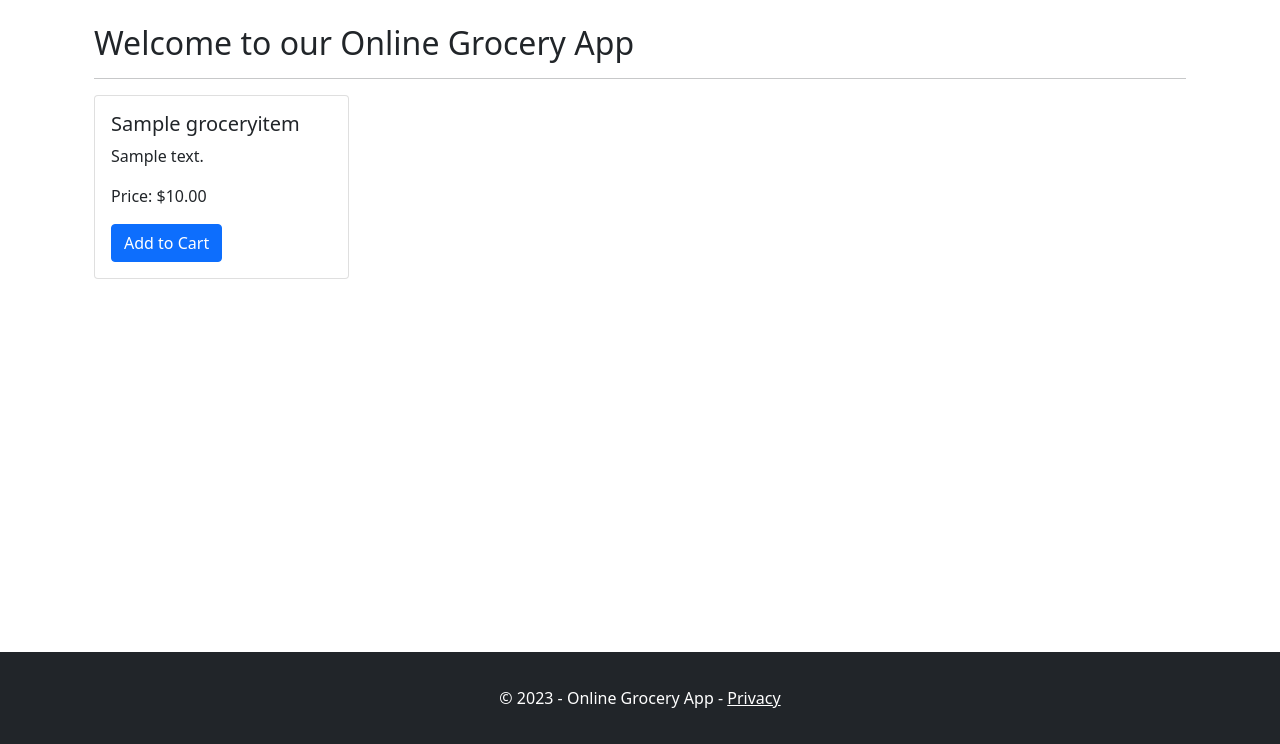
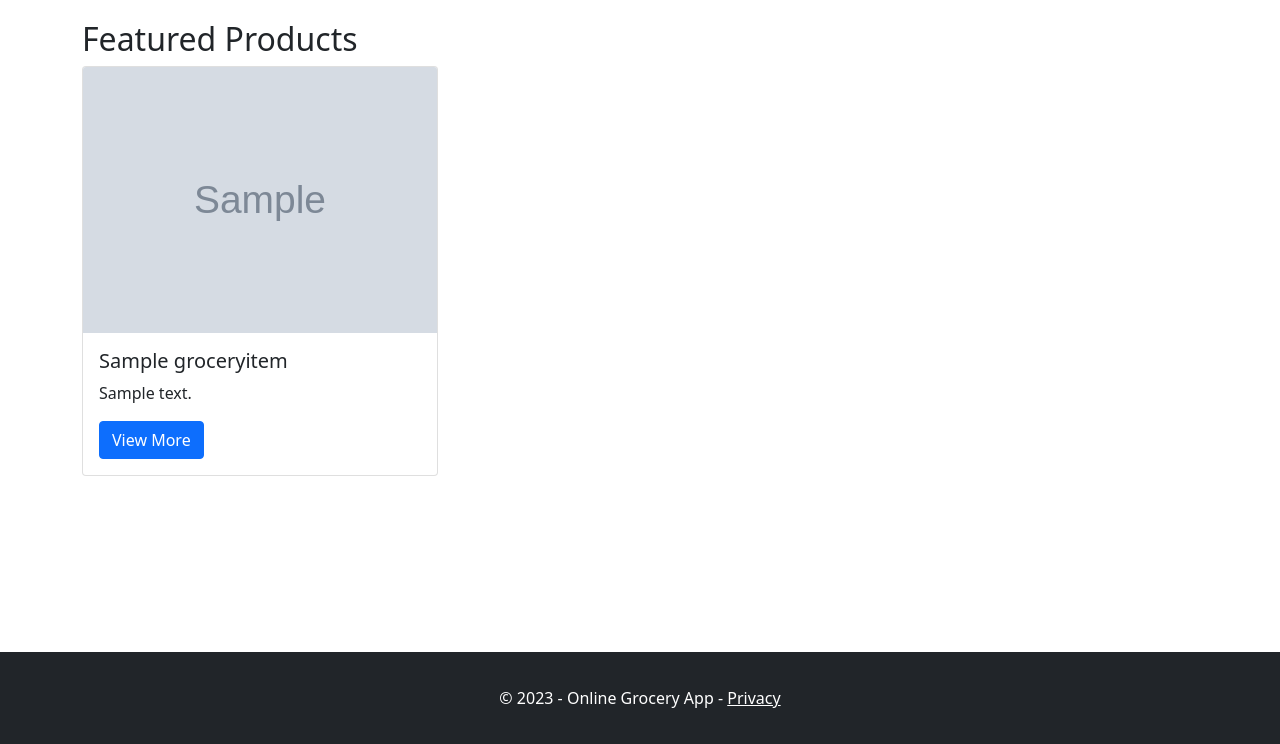
Before and after one commit to BinodAlgo/GroceryApp, an ASP.NET Core app: page / in a window 1280 px wide. Shown: the part 56-800 px from the top of the page. Run offline with ASP.NET Core 8, Linux system fonts and the light colour scheme; tables that the repository leaves empty hold one stand-in row (values such as "Sample post"); grey boxes marked "Sample" are stand-in pictures; style sheets or scripts are compiled from the project's sources; the project's own start-up code is not run, and a stand-in starts its controllers and pages.

Commit message:
upload new images

```diff
--- a/Views/Home/Index.cshtml
+++ b/Views/Home/Index.cshtml
@@ -1,28 +1,23 @@
 @model IEnumerable<GroceryItem>
 
-<!-- Main Content -->
-<div class="container mt-4">
-    <h2>Welcome to our Online Grocery App</h2>
-    <hr>
-
-    <!-- Grocery Items -->
+@{
+    ViewData["Title"] = "Home Page";
+    Layout = "~/Views/Shared/_Layout.cshtml";
+}
+<h2>Featured Products</h2>
 <div class="row">
     @foreach (var item in Model)
     {
-            <div class="col-lg-3 col-md-4 col-sm-6 mb-4">
+        <div class="col-md-4 mb-4">
             <div class="card">
+                <img src="@Url.Content(item.ImageUrl)" class="card-img-top" alt="Grocery Item Image">
                 <div class="card-body">
                     <h5 class="card-title">@item.Name</h5>
                     <p class="card-text">@item.Description</p>
-                        <p class="card-text">Price: $@item.Price.ToString("F2")</p>
-                        <form method="post" asp-action="AddToCart" asp-controller="Home">
-    <input type="hidden" name="id" value="@item.Id" />
-    <button type="submit" class="btn btn-primary">Add to Cart</button>
-</form>
+                   <a href="@Url.Action("Details", "Home", new { id = item.Id })" class="btn btn-primary">View More</a>
 
                 </div>
             </div>
         </div>
     }
 </div>
-</div>
```
Also changed, not shown: Startup.cs (+8 -1 lines), Views/Home/Details.cshtml (+14 -10 lines), 15 other files. Lines whose indentation alone changed are shown as unchanged.
